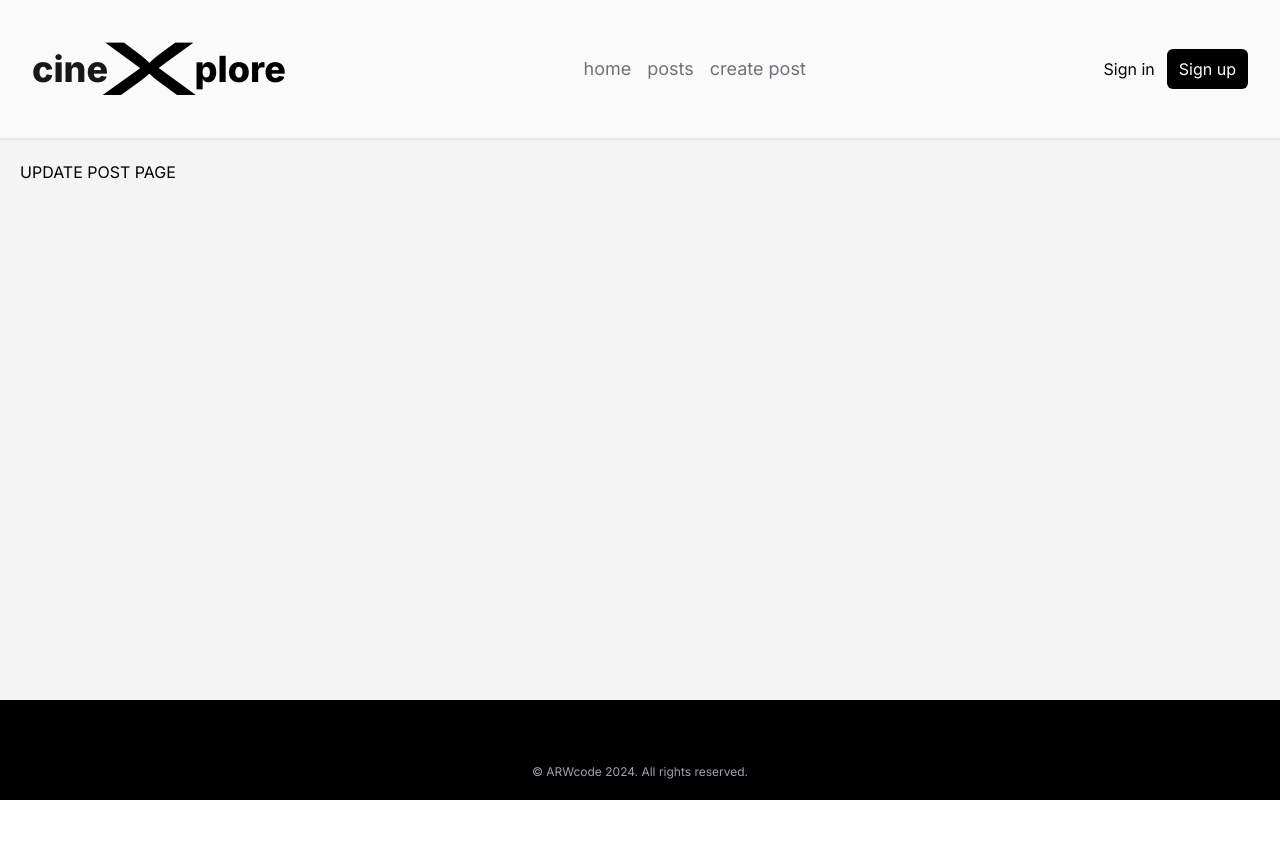
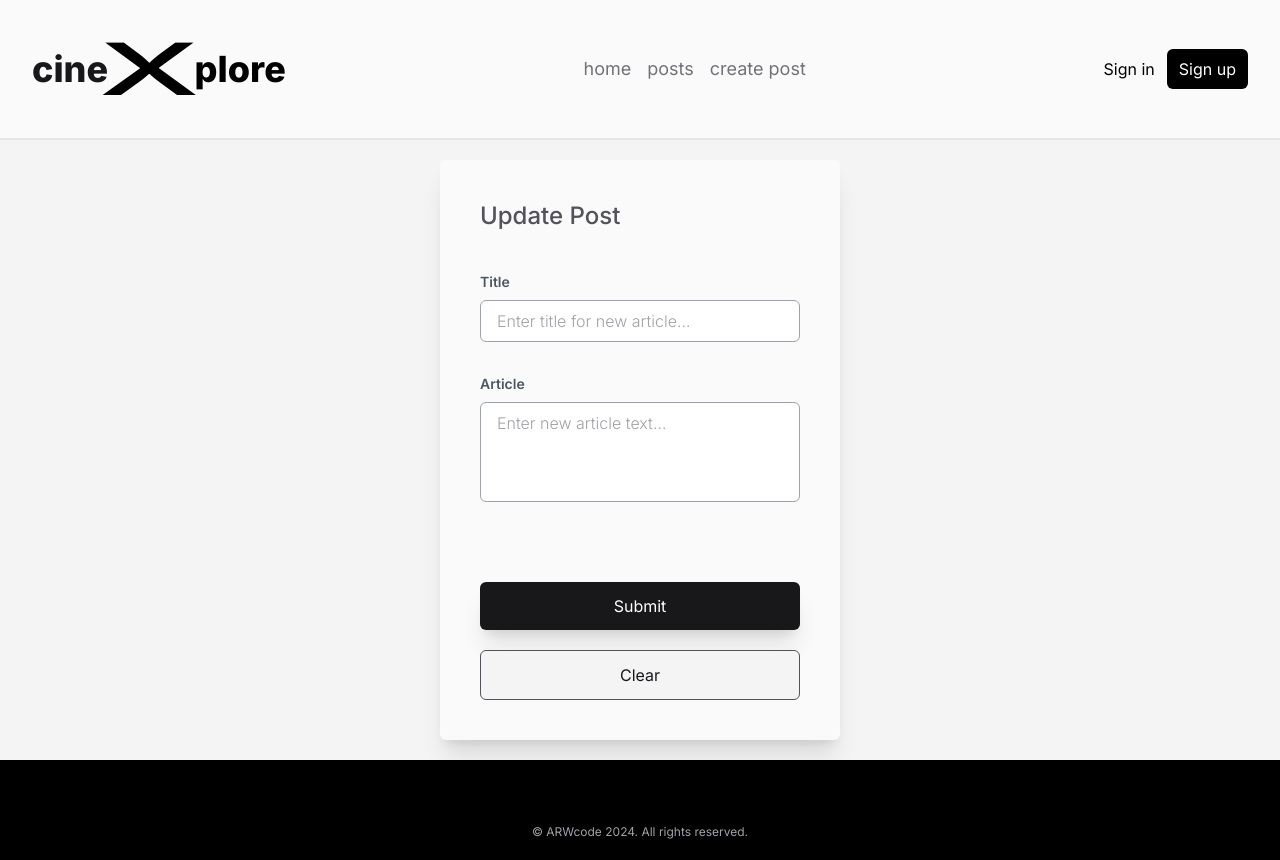
Before and after one commit to MarioLuigie/NEXT-Blog, a Next.js app: page /update-post in a window 1280 px wide. Before the commit the page ends 800 px from the top, so only its background shows below. Built offline with nearby package versions, Linux system fonts and the light colour scheme; no server answers.

Commit message:
Refactor

```diff
--- a/src/app/(root)/update-post/page.tsx
+++ b/src/app/(root)/update-post/page.tsx
@@ -1,5 +1,5 @@
 import UpdatePostPage from '@/components/pages/UpdatePostPage'
 
-export default function Page() {
-	return <UpdatePostPage />
+export default function Page({ searchParams }: { searchParams: any }) {
+	return <UpdatePostPage searchParams={searchParams} />
 }
--- a/src/components/pages/UpdatePostPage.tsx
+++ b/src/components/pages/UpdatePostPage.tsx
@@ -1,8 +1,17 @@
-export default function UpdatePostPage() {
+import PostForm from '@/components/forms/PostForm'
 
-  return (
-    <div>
-      UPDATE POST PAGE
-    </div>
-  )
+export default function UpdatePostPage({
+	searchParams,
+}: {
+	searchParams: any
+}) {
+	console.log('SEARCH PARAMS***', searchParams)
+	return (
+		<div className="grow flex-center">
+			<div className="p-10 rounded-md shadow-xl flex flex-col gap-10 max-w-[600px] min-w-[400px] bg-zinc-50">
+				<p className="text-zinc-600 font-medium text-2xl">Update Post</p>
+				<PostForm />
+			</div>
+		</div>
+	)
 }
```
Also changed, not shown: src/components/forms/PostForm.tsx (+3 -5 lines).
